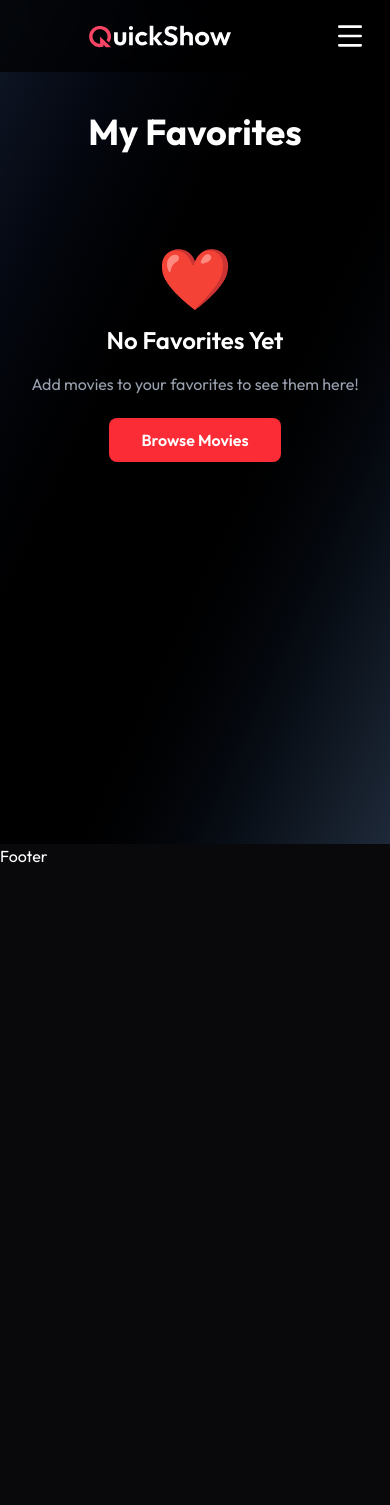
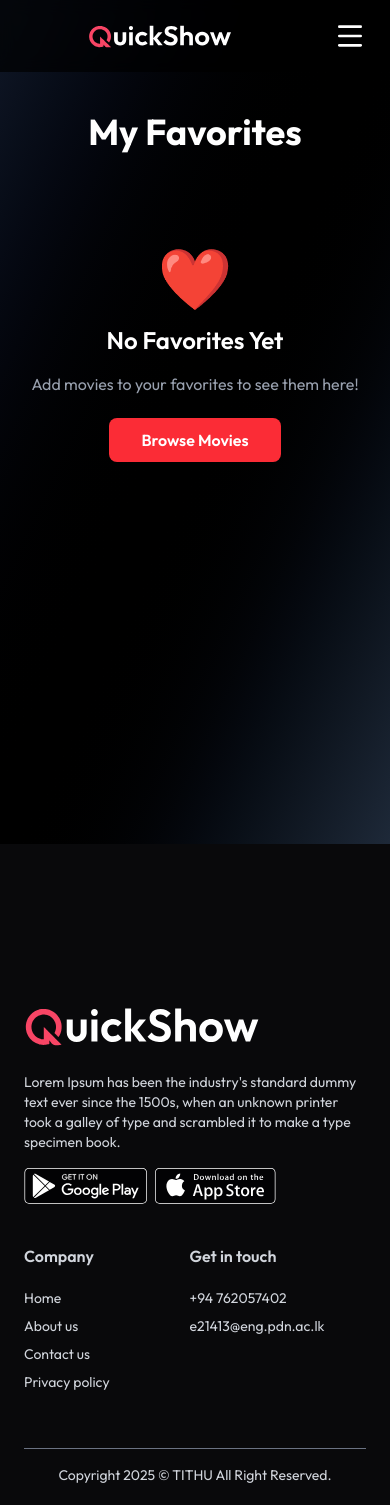
Before and after one commit to tithu018/Ticket-Book, a React (Vite) app: page /favorite in a window 390 px wide. Before the commit the page ends 868 px from the top, so only its background shows below. Built offline with nearby package versions, Linux system fonts and the light colour scheme.

Commit message:
Add the footer include my email address and phone number

```diff
--- a/src/components/Footer.jsx
+++ b/src/components/Footer.jsx
@@ -1,11 +1,44 @@
 import React  from "react";
+import { assets } from "../assets/assets";
 
 const Footer = () => {
-  return (
-    <div>
-      <h1>Footer</h1>
-    </div>
-  )
+    return (
+        <footer className="px-6  md:px-16 lg:px-36 mt-40 w-full text-gray-300">
+            <div className="flex flex-col md:flex-row justify-between w-full gap-10 border-b border-gray-500 pb-14">
+                <div className="md:max-w-96">
+                    <img alt="" class="h-11" src={assets.logo} />
+                    <p className="mt-6 text-sm">
+                        Lorem Ipsum has been the industry's standard dummy text ever since the 1500s, when an unknown printer took a galley of type and scrambled it to make a type specimen book.
+                    </p>
+                    <div className="flex items-center gap-2 mt-4">
+                        <img src={assets.googlePlay} alt="google play" className="h-9 w-auto " />
+                        <img src={assets.appStore} alt="app store" className="h-9 w-auto" />
+                    </div>
+                </div>
+                <div className="flex-1 flex items-start md:justify-end gap-20 md:gap-40">
+                    <div>
+                        <h2 className="font-semibold mb-5">Company</h2>
+                        <ul className="text-sm space-y-2">
+                            <li><a href="#">Home</a></li>
+                            <li><a href="#">About us</a></li>
+                            <li><a href="#">Contact us</a></li>
+                            <li><a href="#">Privacy policy</a></li>
+                        </ul>
+                    </div>
+                    <div>
+                        <h2 className="font-semibold mb-5">Get in touch</h2>
+                        <div className="text-sm space-y-2">
+                            <p>+94 762057402</p>
+                            <p>e21413@eng.pdn.ac.lk</p>
+                        </div>
+                    </div>
+                </div>
+            </div>
+            <p className="pt-4 text-center text-sm pb-5">
+                Copyright {new Date().getFullYear()} © TITHU All Right Reserved.
+            </p>
+        </footer>
+    )
 }
 
 export default Footer;
```
